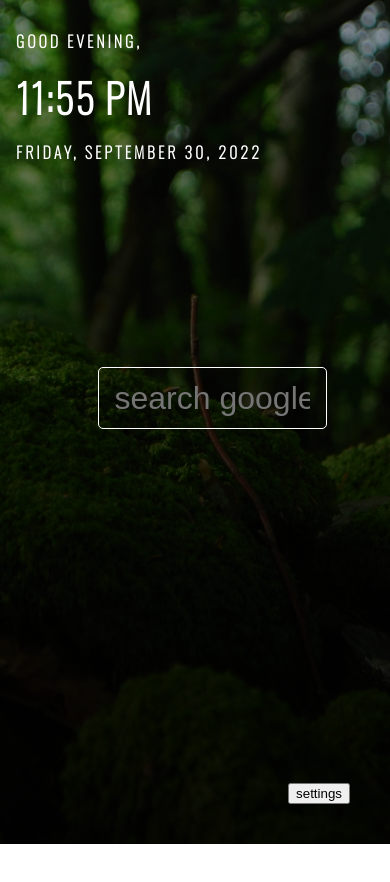
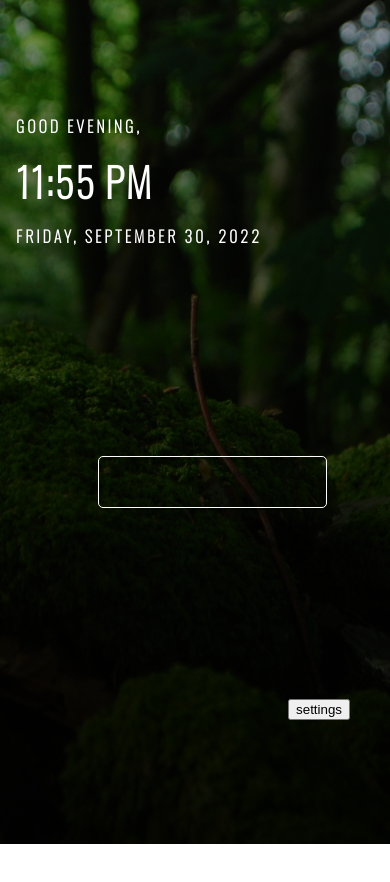
Before and after one commit to jeremiahcanlas/homepage, a Gatsby site: page / in a window 390 px wide. Before the commit the page ends 844 px from the top, so only its background shows below. Built offline with nearby package versions, Linux system fonts and the light colour scheme; Gatsby itself is replaced by a stand-in of ours; no server answers.

Commit message:
reduced height on home page items on mobile

```diff
--- a/src/components/App.js
+++ b/src/components/App.js
@@ -9,11 +9,13 @@ import Weather from "./Weather";
 export default function App() {
   return (
     <div className="app">
-      <Search />
-      <Weather />
-      <Quotes />
-      <DateTimeContainer />
-      <Settings />
+      <div className="item-container">
+        <Search />
+        <Weather />
+        <Quotes />
+        <DateTimeContainer />
+        <Settings />
+      </div>
       <Cover />
     </div>
   );
--- a/src/components/Search.js
+++ b/src/components/Search.js
@@ -44,11 +44,11 @@ const Search = () => {
               fontSize: "2em",
               color: "white",
               width: "100%",
-              height: "60px",
+              height: "50px",
               borderRadius: "5px",
               border: "1px solid white",
             }}
-            placeholder="search google"
+            // placeholder="search google"
             type="text"
             value={keyword}
             onChange={(e) => setKeyword(e.target.value)}
--- a/src/components/Settings.js
+++ b/src/components/Settings.js
@@ -59,7 +59,7 @@ const Settings = () => {
             color: "white",
             position: "absolute",
             backgroundColor: "rgba(0,0,0,0.9)",
-            height: "100vh",
+            height: "100%",
             width: "100vw",
             zIndex: 999,
           }}
--- a/src/style/components/_home.scss
+++ b/src/style/components/_home.scss
@@ -2,4 +2,15 @@
   height: 100vh;
   min-width: 100%;
   position: relative;
+
+  .item-container {
+    height: 100%;
+    min-width: 100%;
+    position: absolute;
+
+    @include respond(phone) {
+      height: 80%;
+      top: 10%;
+    }
+  }
 }
```
